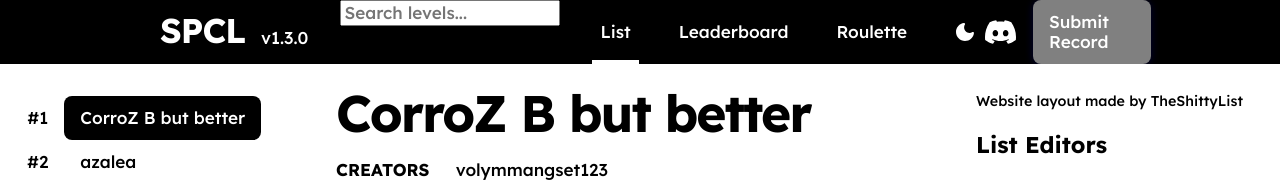
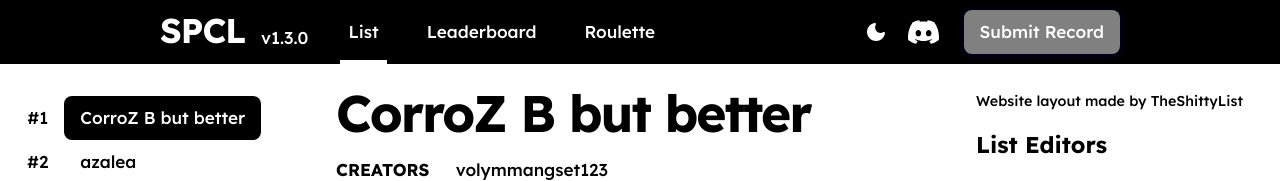
Before and after one commit to pijo2/dsaczxqs, a plain HTML site: page index.html in a window 1280 px wide. Shown: the top 181 px of the page. Drawn offline with nearby package versions, Linux system fonts and the light colour scheme.

Commit message:
Update index.html

```diff
--- a/index.html
+++ b/index.html
@@ -40,9 +40,6 @@
                 <h2>SPCL</h2>
                 <p>v1.3.0</p>
             </div>
-            <div class="search-bar">
-  <input type="text" placeholder="Search levels..." />
-</div>
             <nav class="nav">
                 <router-link class="nav__tab" to="/">
                     <span class="type-label-lg">List</span>
```
